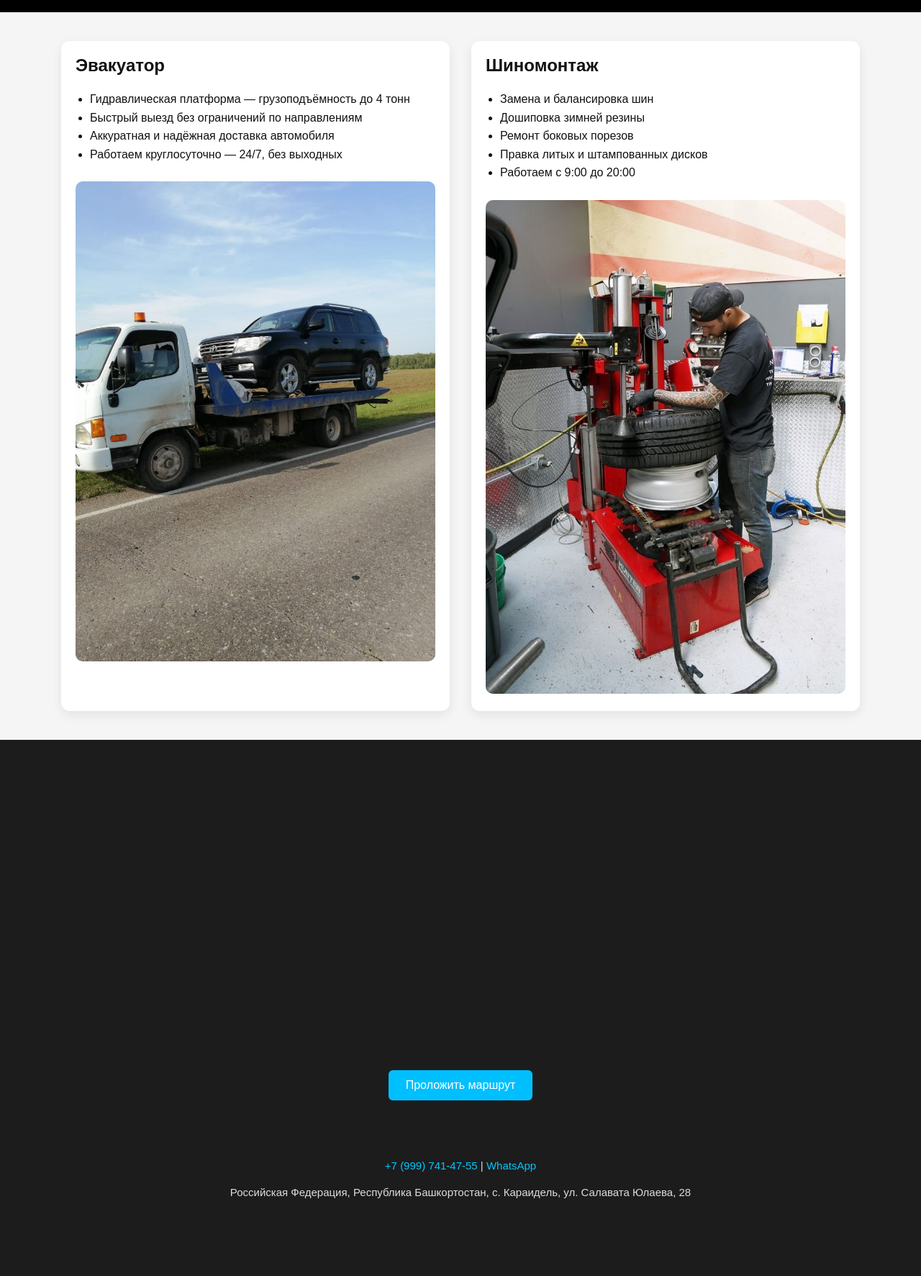
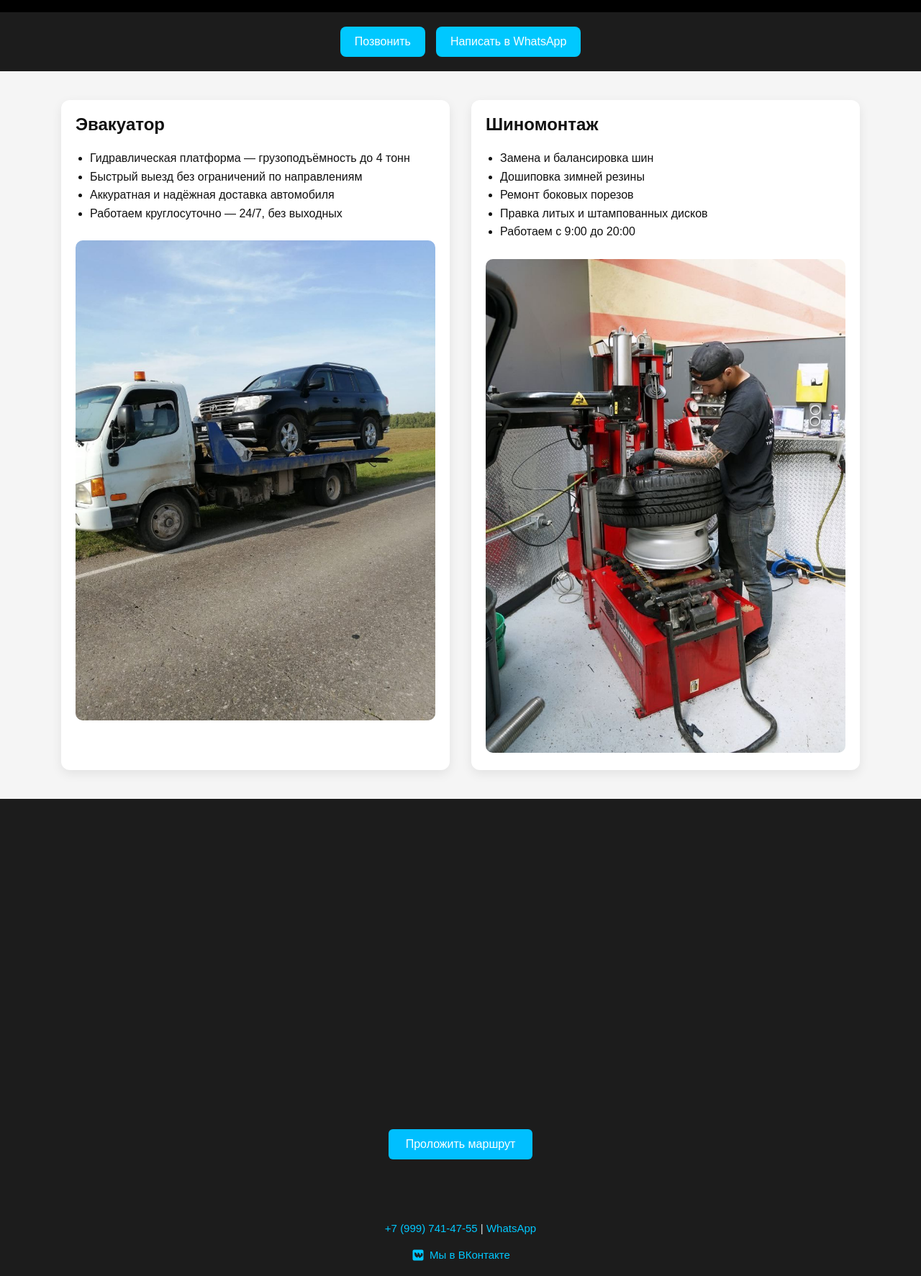
Before and after one commit to SeverPro/evakuator-tavi, a plain HTML site: page index.html in a window 1280 px wide. Shown: the part 103-1876 px from the top of the page at 72% size. Before the commit the page ends 1812 px from the top, so only its background shows below. Drawn offline with Linux system fonts and the light colour scheme.

Commit message:
Update index.html

```diff
--- a/index.html
+++ b/index.html
@@ -52,13 +52,18 @@
       background: #1c1c1c;
       color: #ddd;
       text-align: center;
-      padding: 25px 15px;
+      padding: 30px 15px;
       font-size: 15px;
       line-height: 1.5;
+      margin-top: 40px;
     }
     a {
       color: #00c8ff;
       text-decoration: none;
+      transition: 0.3s;
+    }
+    a:hover {
+      color: #00bfff;
     }
     .map {
       text-align: center;
@@ -79,6 +84,10 @@
       border-radius: 6px;
       text-decoration: none;
       font-size: 16px;
+      transition: background-color 0.3s;
+    }
+    .map a.button:hover {
+      background-color: #0099cc;
     }
     ul {
       padding-left: 20px;
@@ -92,17 +101,38 @@
       justify-content: center;
       gap: 20px;
     }
-
     .logo {
       height: 80px;
       width: auto;
     }
-
-  .header-text h1 {
-    margin: 0;
+    .footer-social svg {
+      transition: transform 0.3s;
+    }
+    .footer-social:hover svg {
+      transform: scale(1.2);
+    }
+    .quick-buttons {
+      display: flex;
+      justify-content: center;
+      gap: 15px;
+      margin: 20px 0;
+      flex-wrap: wrap;
+    }
+    .quick-buttons a {
+      padding: 12px 20px;
+      background: #00c8ff;
+      color: #fff;
+      border-radius: 8px;
+      text-decoration: none;
+      font-size: 16px;
+      transition: background-color 0.3s;
+    }
+    .quick-buttons a:hover {
+      background: #0099cc;
     }
   </style>
 </head>
+
 <body>
 
 <header>
@@ -113,6 +143,11 @@
     </div>
   </div>
 </header>
+
+<div class="quick-buttons">
+  <a href="tel:+79997414755">Позвонить</a>
+  <a href="https://wa.me/79997414755" target="_blank">Написать в WhatsApp</a>
+</div>
 
 <div class="container">
   <div class="block">
@@ -140,24 +175,29 @@
 </div>
 
 <div class="map">
-  <!-- Центр карты и маркер на адресе Салавата Юлаева, 28 -->
-  <iframe
-    src="https://yandex.ru/map-widget/v1/?ll=56.876096%2C55.855856&z=16&pt=56.876096%2C55.855856,pm2rdm&l=map"
-    allowfullscreen>
-  </iframe>
-  <!-- Ссылка для построения маршрута к нужному адресу -->
-  <a class="button"
-     href="https://yandex.ru/maps/?mode=routes&rtext=~55.855856,56.876096"
-     target="_blank">
+  <iframe src="https://yandex.ru/map-widget/v1/?ll=56.876096%2C55.855856&z=16&pt=56.876096%2C55.855856,pm2rdm&l=map" allowfullscreen></iframe>
+  <a class="button" href="https://yandex.ru/maps/?mode=routes&rtext=~55.855856,56.876096" target="_blank">
     Проложить маршрут
   </a>
 </div>
 
 <footer>
-  <p><a href="tel:+79997414755">+7 (999) 741-47-55</a> | <a href="https://wa.me/79997414755" target="_blank">WhatsApp</a></p>
+  <p>
+    <a href="tel:+79997414755">+7 (999) 741-47-55</a> |
+    <a href="https://wa.me/79997414755" target="_blank">WhatsApp</a>
+  </p>
+  <p>
+    <a href="https://vk.com/id792775410" target="_blank" class="footer-social" style="display: inline-flex; align-items: center; gap: 6px;">
+      <svg xmlns="http://www.w3.org/2000/svg" width="20" height="20" viewBox="0 0 24 24" fill="#00c8ff">
+        <path d="M5.4,3A2.4,2.4,0,0,0,3,5.4v13.2A2.4,2.4,0,0,0,5.4,21h13.2A2.4,2.4,0,0,0,21,18.6V5.4A2.4,2.4,0,0,0,18.6,3ZM17.63,14.45c-.28.56-2,2.17-2.62,2.2-.67,0-.78-.48-2.13-2.07-.4-.46-.68-.61-.93-.6s-.5.16-.49.91c0,.27,0,1-.19,1.17s-.45.26-.8.16a6.78,6.78,0,0,1-3.76-3.31A14.92,14.92,0,0,1,6,8.79c0-.84.26-1.22.68-1.32a2.13,2.13,0,0,1,1.79.53c.44.39,1.1,1.33,1.29,1.76s.84,1.63,1.11,1.69.67-.42.52-1.07c-.12-.49-.5-2.4.69-2.59s2.1,1.87,2.39,2.52c.65,1.52,1.41,2.27,1.66,2.15s.47-.91.47-1.73c0-1.08-.15-1.53.32-1.84s1.34-.09,1.34-.09.89.11,1.24.6a2.54,2.54,0,0,1,.37,1.66,7.36,7.36,0,0,1-1.07,3.03Z"/>
+      </svg>
+      Мы в ВКонтакте
+    </a>
+  </p>
   <p>Российская Федерация, Республика Башкортостан, с. Караидель, ул. Салавата Юлаева, 28</p>
 </footer>
-<script type="text/javascript" >
+
+<script type="text/javascript">
   (function(m,e,t,r,i,k,a){m[i]=m[i]||function(){(m[i].a=m[i].a||[]).push(arguments)};
   m[i].l=1*new Date();
   for (var j = 0; j < document.scripts.length; j++) {if (document.scripts[j].src === r) { return; }}
@@ -172,5 +212,6 @@
   });
 </script>
 <noscript><div><img src="https://mc.yandex.ru/watch/101191358" style="position:absolute; left:-9999px;" alt="" /></div></noscript>
+
 </body>
 </html>
```
Lines whose indentation alone changed are shown as unchanged.
